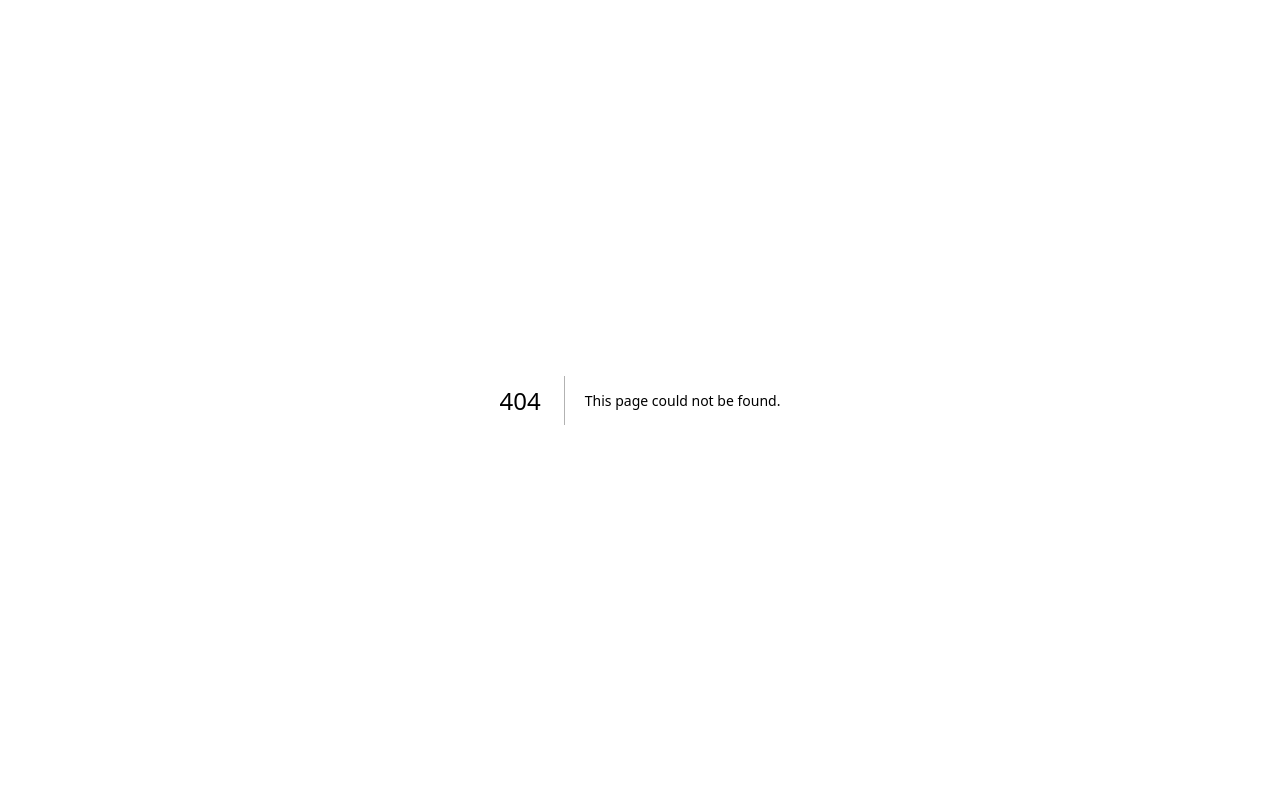
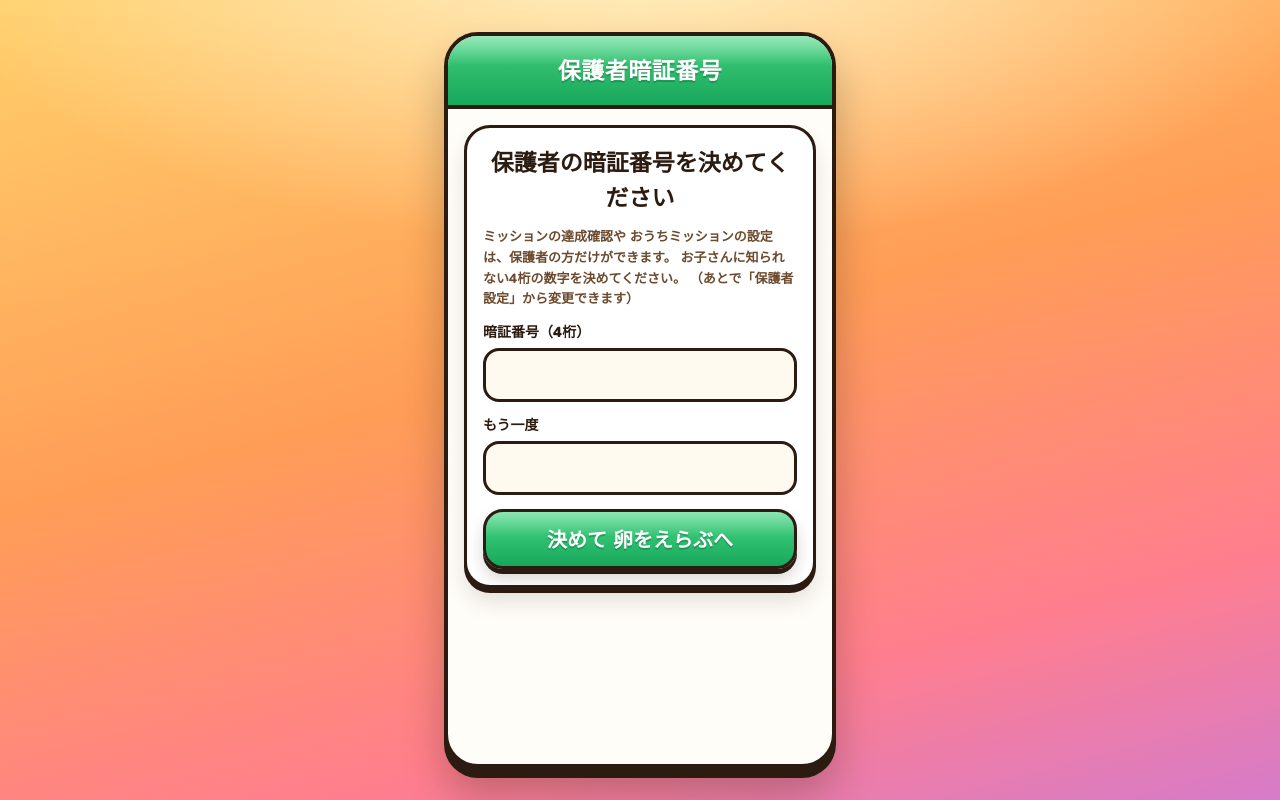
Before and after one commit to sowers-keita/sowers-monster, a Next.js app: page /setup-pin in a window 1280 px wide. Before the commit this address had no page. Built offline with nearby package versions, Linux system fonts and the light colour scheme; no server answers.

Commit message:
feat: 登録後に保護者暗証番号を設定する画面（/setup-pin）を追加

```diff
--- /dev/null
+++ b/app/setup-pin/page.tsx
@@ -0,0 +1,113 @@
+"use client";
+
+import Phone from "@/components/Phone";
+import { getParentPin, setParentPin } from "@/lib/pin";
+import { useRouter } from "next/navigation";
+import { useEffect, useState } from "react";
+
+export default function SetupPinPage() {
+  const router = useRouter();
+
+  const [pin, setPin] = useState("");
+  const [pin2, setPin2] = useState("");
+  const [msg, setMsg] = useState("");
+  const [busy, setBusy] = useState(false);
+  const [checking, setChecking] = useState(true);
+
+  useEffect(() => {
+    check();
+  }, []);
+
+  async function check() {
+    // 設定済み（2人目の登録など）なら、そのまま卵選びへ
+    const saved = await getParentPin();
+    if (saved) {
+      router.replace("/egg-select");
+      return;
+    }
+    setChecking(false);
+  }
+
+  async function save() {
+    if (busy) {
+      return;
+    }
+    if (!/^[0-9]{4}$/.test(pin)) {
+      setMsg("4桁の数字で 決めてください");
+      return;
+    }
+    if (pin !== pin2) {
+      setMsg("2回とも 同じ番号を 入力してください");
+      return;
+    }
+
+    setBusy(true);
+    setMsg("");
+    const ok = await setParentPin(pin);
+    setBusy(false);
+
+    if (!ok) {
+      setMsg("保存に失敗しました。もう一度お試しください");
+      return;
+    }
+
+    router.push("/egg-select");
+  }
+
+  return (
+    <Phone title="保護者暗証番号">
+      <div className="card">
+        <div className="title">保護者の暗証番号を決めてください</div>
+
+        <div className="note" style={{ textAlign: "left" }}>
+          ミッションの達成確認や おうちミッションの設定は、保護者の方だけができます。
+          お子さんに知られない4桁の数字を決めてください。
+          （あとで「保護者設定」から変更できます）
+        </div>
+
+        {checking ? (
+          <div className="note">確認中…</div>
+        ) : (
+          <>
+            <label className="label">暗証番号（4桁）</label>
+            <input
+              className="input"
+              type="password"
+              inputMode="numeric"
+              maxLength={4}
+              value={pin}
+              onChange={(event) => setPin(event.target.value)}
+            />
+
+            <label className="label">もう一度</label>
+            <input
+              className="input"
+              type="password"
+              inputMode="numeric"
+              maxLength={4}
+              value={pin2}
+              onChange={(event) => setPin2(event.target.value)}
+            />
+
+            {msg && (
+              <div
+                style={{
+                  marginTop: 10,
+                  color: "#c0392b",
+                  fontWeight: 900,
+                  textAlign: "center"
+                }}
+              >
+                {msg}
+              </div>
+            )}
+
+            <button className="button" onClick={save} disabled={busy}>
+              {busy ? "保存中…" : "決めて 卵をえらぶへ"}
+            </button>
+          </>
+        )}
+      </div>
+    </Phone>
+  );
+}
```
